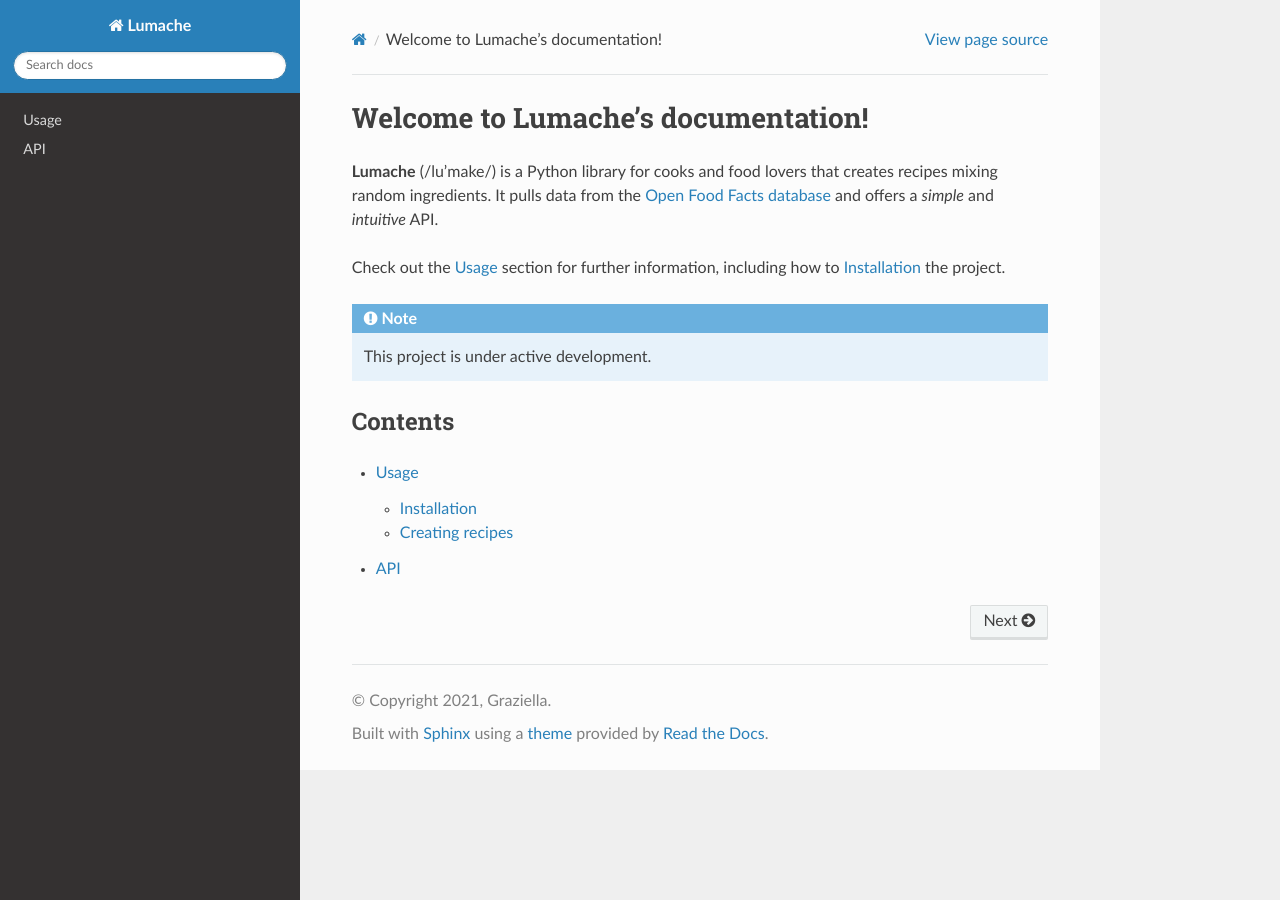
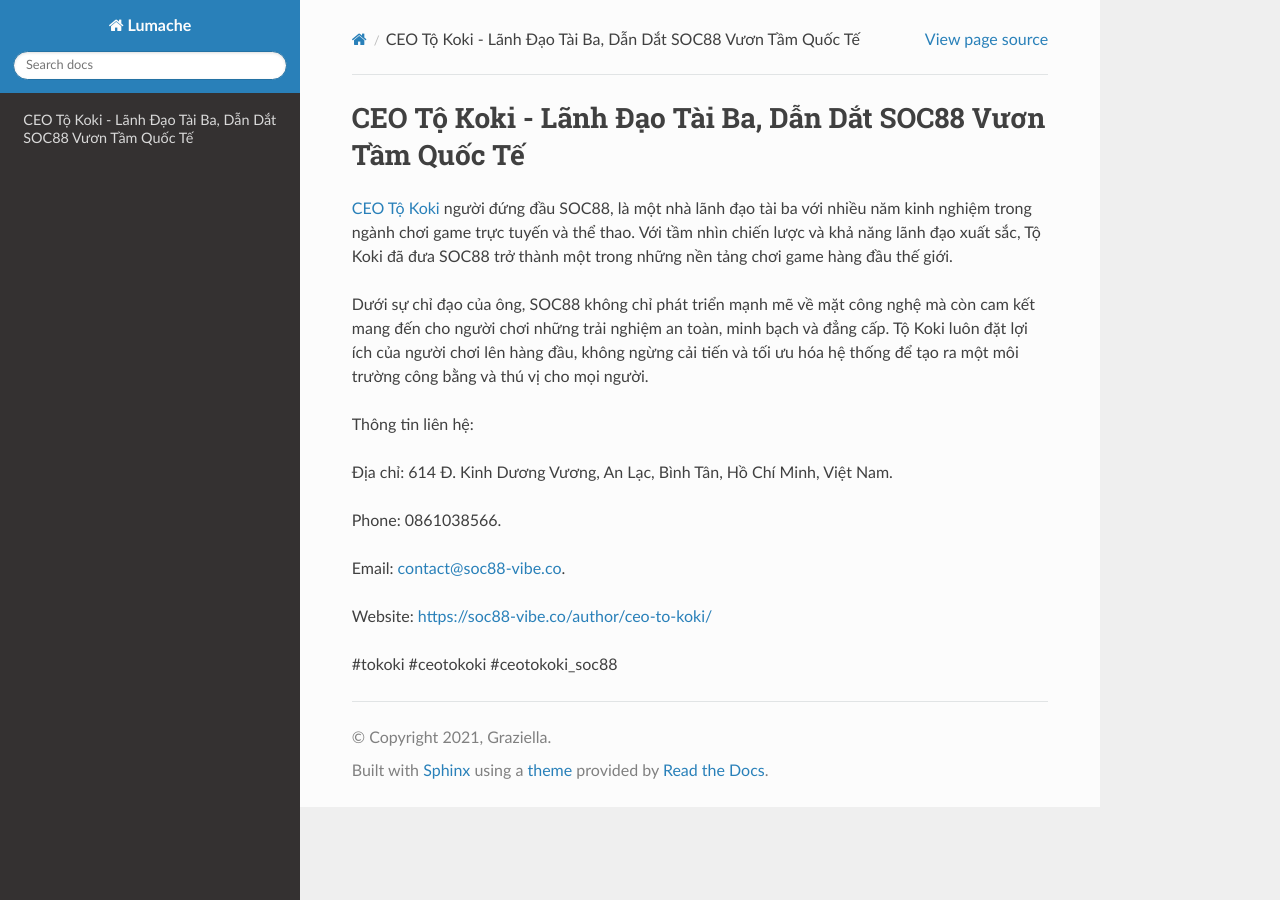
Before and after one commit to parkisngan19/ceotokoki, a Sphinx documentation site: the page built from docs/source/index.rst, in a window 1280 px wide. Built offline with Sphinx 7.4.7 and the Read the Docs theme 3.1.0, drawn with Linux system fonts in a browser that asks for light colours.

Commit message:
Update index.rst

```diff
--- a/docs/source/index.rst
+++ b/docs/source/index.rst
@@ -1,22 +1,18 @@
-Welcome to Lumache's documentation!
+CEO Tộ Koki - Lãnh Đạo Tài Ba, Dẫn Dắt SOC88 Vươn Tầm Quốc Tế
 ===================================
 
-**Lumache** (/lu'make/) is a Python library for cooks and food lovers
-that creates recipes mixing random ingredients.
-It pulls data from the `Open Food Facts database <https://world.openfoodfacts.org/>`_
-and offers a *simple* and *intuitive* API.
+`CEO Tộ Koki <https://soc88-vibe.co/author/ceo-to-koki/>`_ người đứng đầu SOC88, là một nhà lãnh đạo tài ba với nhiều năm kinh nghiệm trong ngành chơi game trực tuyến và thể thao. Với tầm nhìn chiến lược và khả năng lãnh đạo xuất sắc, Tộ Koki đã đưa SOC88 trở thành một trong những nền tảng chơi game hàng đầu thế giới.
 
-Check out the :doc:`usage` section for further information, including
-how to :ref:`installation` the project.
+Dưới sự chỉ đạo của ông, SOC88 không chỉ phát triển mạnh mẽ về mặt công nghệ mà còn cam kết mang đến cho người chơi những trải nghiệm an toàn, minh bạch và đẳng cấp. Tộ Koki luôn đặt lợi ích của người chơi lên hàng đầu, không ngừng cải tiến và tối ưu hóa hệ thống để tạo ra một môi trường công bằng và thú vị cho mọi người.
 
-.. note::
+Thông tin liên hệ:
 
-   This project is under active development.
+Địa chỉ: 614 Đ. Kinh Dương Vương, An Lạc, Bình Tân, Hồ Chí Minh, Việt Nam.
 
-Contents
---------
+Phone: 0861038566.
 
-.. toctree::
+Email: contact@soc88-vibe.co.
 
-   usage
-   api
+Website: https://soc88-vibe.co/author/ceo-to-koki/
+
+#tokoki #ceotokoki #ceotokoki_soc88
```
